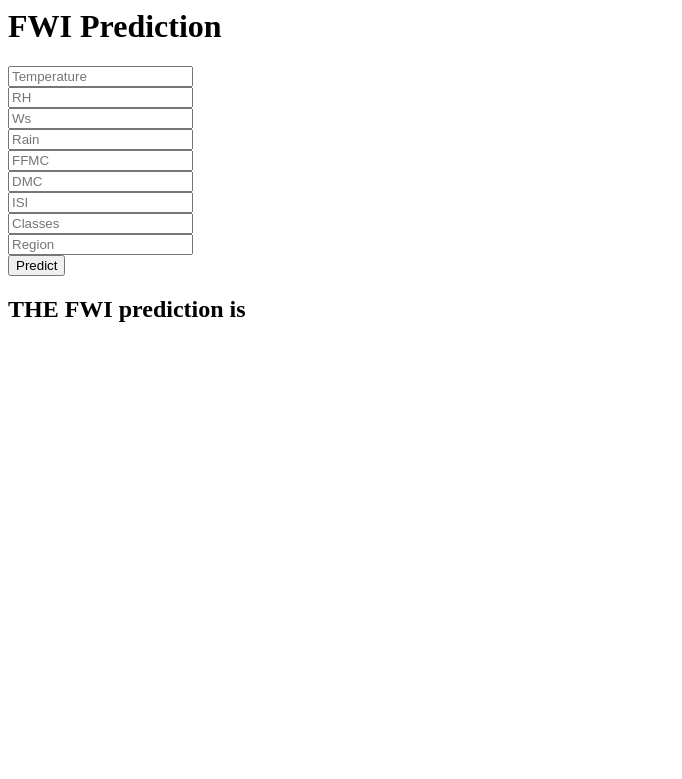
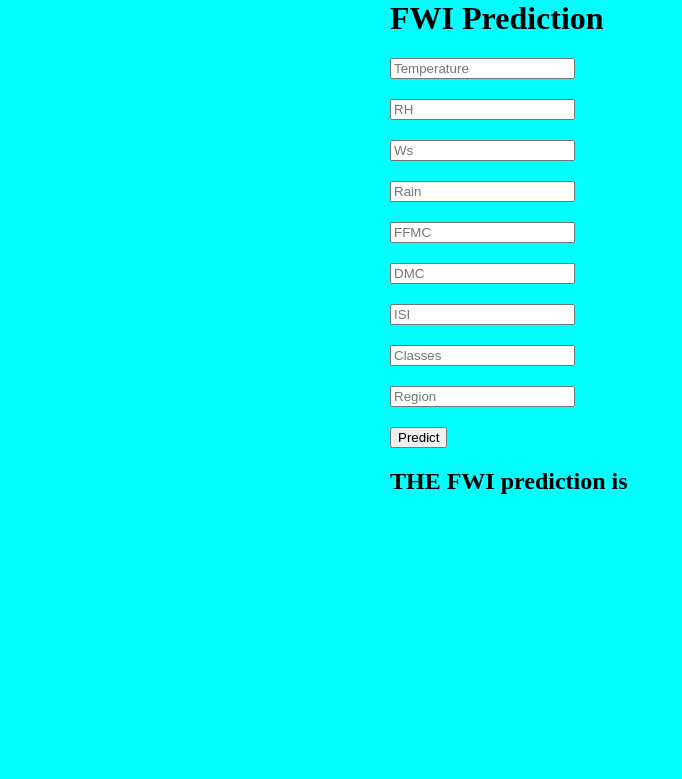
Before and after one commit to Rahul-Kaizen/ML-Project, a Flask app: page /predictdata in a window 1280 px wide. Shown: the top 779 px of the page, without its empty margins (0-682 px from the left). Run offline with Flask 3, Linux system fonts and the light colour scheme; parts of the project's set-up code (start-up, migrations or seed data) failed here and were passed over.

Commit message:
home.html

```diff
--- a/templates/home.html
+++ b/templates/home.html
@@ -1,19 +1,20 @@
 <html>
-<body>
+
+<body style="background-color:aqua; max-width: 500px;margin: auto;">
     <div class="login">
        <h1>FWI Prediction</h1>
 
         <!-- Main Input For Receiving Query to our ML -->
        <form action="{{ url_for('predict_datapoint')}}" method="post">
-         <input type="text" name="Temperature" placeholder="Temperature" required="required" /><br>
-           <input type="text" name="RH" placeholder="RH" required="required" /><br>
-           <input type="text" name="Ws" placeholder="Ws" required="required" /><br>
-           <input type="text" name="Rain" placeholder="Rain" required="required" /><br>
-           <input type="text" name="FFMC" placeholder="FFMC" required="required" /><br>
-           <input type="text" name="DMC" placeholder="DMC" required="required" /><br>
-           <input type="text" name="ISI" placeholder="ISI" required="required" /><br>
-           <input type="text" name="Classes" placeholder="Classes" required="required" /><br>
-           <input type="text" name="Region" placeholder="Region" required="required" /><br>
+         <input style="margin-bottom:20px" type="text" name="Temperature" placeholder="Temperature" required="required" /><br>
+           <input style="margin-bottom:20px" type="text" name="RH" placeholder="RH" required="required" /><br>
+           <input style="margin-bottom:20px" type="text" name="Ws" placeholder="Ws" required="required" /><br>
+           <input style="margin-bottom:20px" type="text" name="Rain" placeholder="Rain" required="required" /><br>
+           <input style="margin-bottom:20px" type="text" name="FFMC" placeholder="FFMC" required="required" /><br>
+           <input style="margin-bottom:20px" type="text" name="DMC" placeholder="DMC" required="required" /><br>
+           <input style="margin-bottom:20px" type="text" name="ISI" placeholder="ISI" required="required" /><br>
+           <input style="margin-bottom:20px" type="text" name="Classes" placeholder="Classes" required="required" /><br>
+           <input style="margin-bottom:20px" type="text" name="Region" placeholder="Region" required="required" /><br>
 
 
 
```
